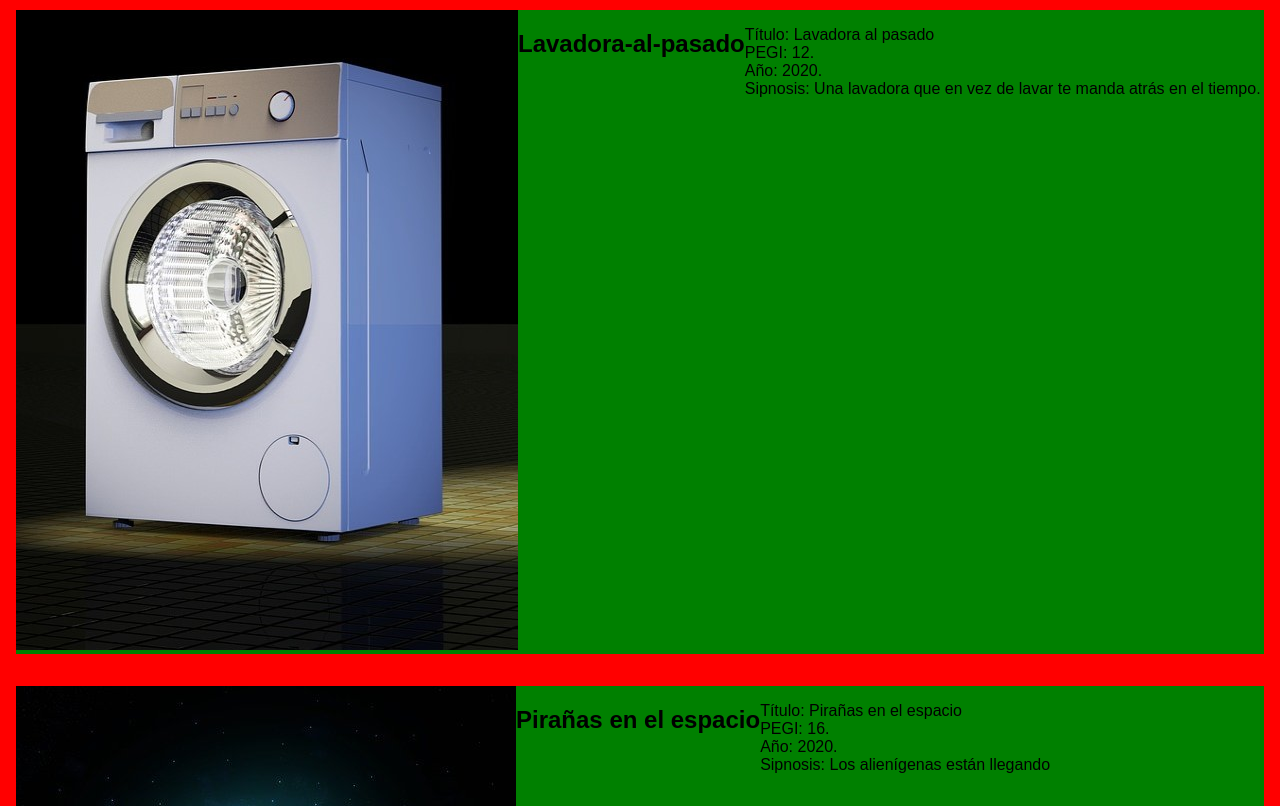
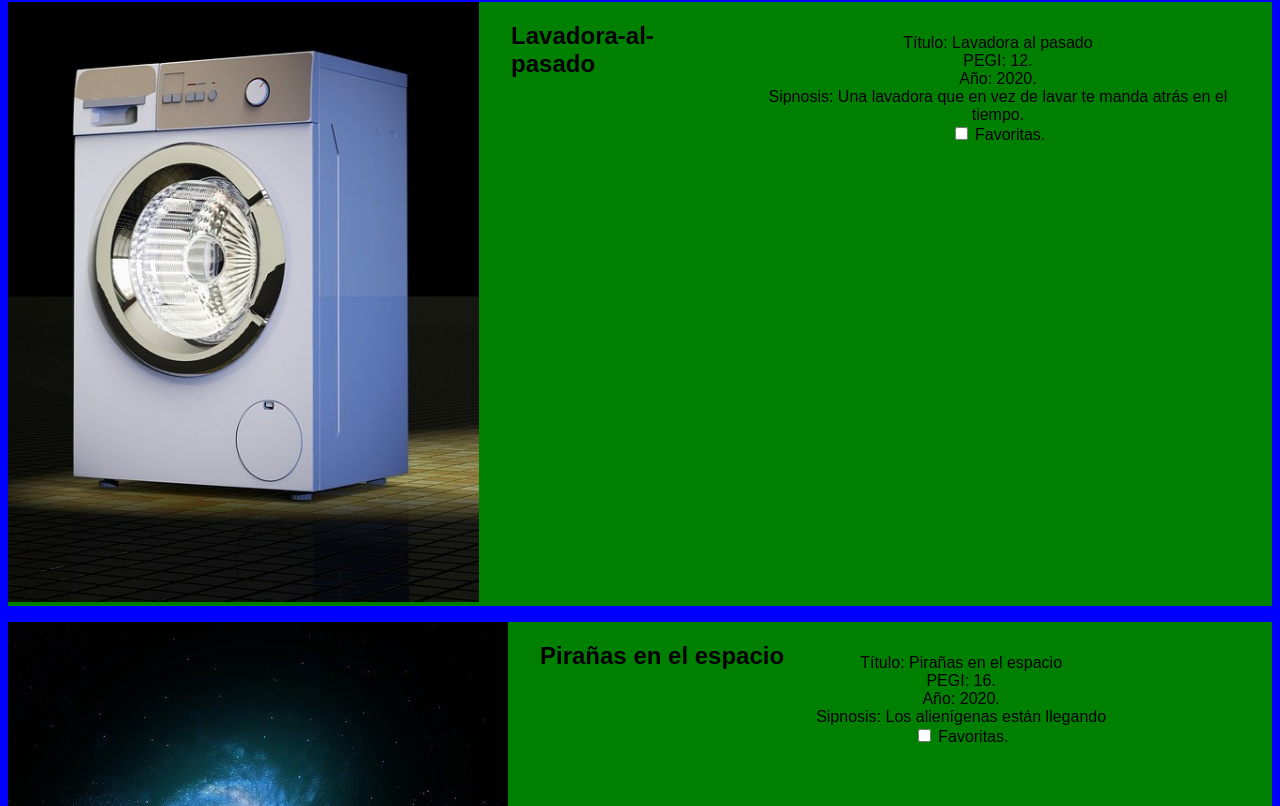
Before and after one commit to davidordo85/Proyecto-html-css, a plain HTML site: page src/Plataforma-video/page.html in a window 1280 px wide. Shown: the part 1614-2420 px from the top of the page. Drawn offline with Linux system fonts and the light colour scheme.

Commit message:
first commit

```diff
--- a/src/Plataforma-video/css/styles.css
+++ b/src/Plataforma-video/css/styles.css
@@ -9,12 +9,18 @@ a:focus {
   color: darkblue;
 }
 
-h1 {
+h1, p {
     text-align: center;
+}
+h2 {
+    margin-left: 2rem;
+}
+p {
+    margin: 2rem;
 }
 
 article {
-    border: solid 1rem red;
+    border: solid 0.5rem blue;
     display: flex;
 
 
--- a/src/Plataforma-video/page.html
+++ b/src/Plataforma-video/page.html
@@ -45,6 +45,7 @@
                     PEGI: 18. </br>
                     Año: 2020. </br>
                     Sipnosis: Un comerciante sufre una transformación en el escenario. </br>
+                    <input type="checkbox"> Favoritas. </br>
                 </p>
             </article>
             <article>
@@ -54,6 +55,7 @@
                     PEGI: 12. </br>
                     Año: 2020. </br>
                     Sipnosis: Una lavadora que en vez de lavar te manda atrás en el tiempo. </br>
+                    <input type="checkbox"> Favoritas. </br>
                 </p>
             </article>
             <article>
@@ -63,6 +65,7 @@
                     PEGI: 16. </br>
                     Año: 2020. </br>
                     Sipnosis: Los alienígenas están llegando </br>
+                    <input type="checkbox"> Favoritas. </br>
                 </p>
             </article>
             <article>
@@ -72,6 +75,7 @@
                     PEGI: 12. </br>
                     Año: 2020. </br>
                     Sipnosis: No pueden parar de correr. </br>
+                    <input type="checkbox"> Favoritas. </br>
                 </p>
             </article>
         </section>
@@ -84,6 +88,7 @@
                     PEGI: 0. </br>
                     Año: 2002. </br>
                     Sipnosis: Un bebe elfo muy listo </br>
+                    <input type="checkbox"> Favoritas. </br>
                 </p>
             </article>
             <article>
@@ -93,6 +98,7 @@
                     PEGI: 18. </br>
                     Año: 2008. </br>
                     Sipnosis: Ten cuidado con las figuritas de el árbol </br>
+                    <input type="checkbox"> Favoritas. </br>
                 </p>
             </article>
             <article>
@@ -102,6 +108,7 @@
                     PEGI: 2. </br>
                     Año: 2000. </br>
                     Sipnosis: Una divertida comedia familiar </br>
+                    <input type="checkbox"> Favoritas. </br>
                 </p>
             </article>
             <article>
@@ -111,6 +118,7 @@
                     PEGI: 4. </br>
                     Año: 2005. </br>
                     Sipnosis: Imagina lo imposible </br>
+                    <input type="checkbox"> Favoritas. </br>
                 </p>
             </article>
         </section>
@@ -123,6 +131,7 @@
                     PEGI: 16. </br>
                     Año: 2019. </br>
                     Sipnosis: Un vecino cotilla. </br>
+                    <input type="checkbox"> Favoritas. </br>
                 </p>
             </article>
             <article>
@@ -132,6 +141,7 @@
                     PEGI: 12. </br>
                     Año: 2001. </br>
                     Sipnosis: Destornillante desde el principio </br>
+                    <input type="checkbox"> Favoritas. </br>
                 </p>
             </article>
             <article>
@@ -141,6 +151,7 @@
                     PEGI: 16. </br>
                     Año: 1999. </br>
                     Sipnosis: Los alienígenas están llegando </br>
+                    <input type="checkbox"> Favoritas. </br>
                 </p>
             </article>
             <article>
@@ -150,6 +161,7 @@
                     PEGI: 12. </br>
                     Año: 2020. </br>
                     Sipnosis: Comedia destornillante </br>
+                    <input type="checkbox"> Favoritas. </br>
                 </p>
             </article>
         </section>
@@ -162,6 +174,7 @@
                     PEGI: 16. </br>
                     Año: 2000. </br>
                     Sipnosis: Todo el mundo se pregunta donde esta el que lleva la bicicleta. </br>
+                    <input type="checkbox"> Favoritas. </br>
                 </p>
             </article>
             <article>
@@ -171,6 +184,7 @@
                     PEGI: 8. </br>
                     Año: 2007. </br>
                     Sipnosis: Velocidad sin límites. </br>
+                    <input type="checkbox"> Favoritas. </br>
                 </p>
             </article>
             <article>
@@ -180,6 +194,7 @@
                     PEGI: 18. </br>
                     Año: 2008. </br>
                     Sipnosis: Me encanta el olor a napalm por la mañana </br>
+                    <input type="checkbox"> Favoritas. </br>
                 </p>
             </article>
             <article>
@@ -189,6 +204,7 @@
                     PEGI: 12. </br>
                     Año: 1998. </br>
                     Sipnosis: Si el árbol pudiera hablar. </br>
+                    <input type="checkbox"> Favoritas. </br>
                 </p>
             </article>
         </section>
```
Also changed, not shown: 2 other files.
